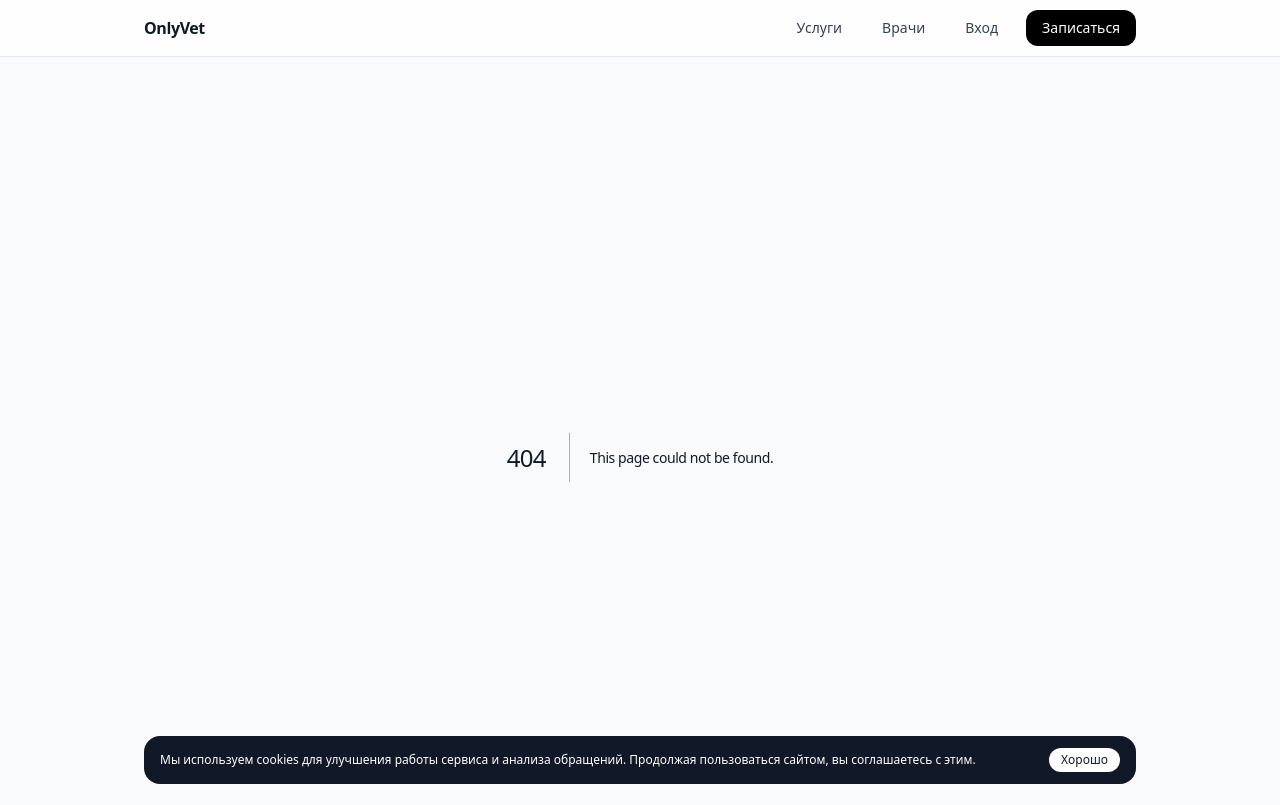
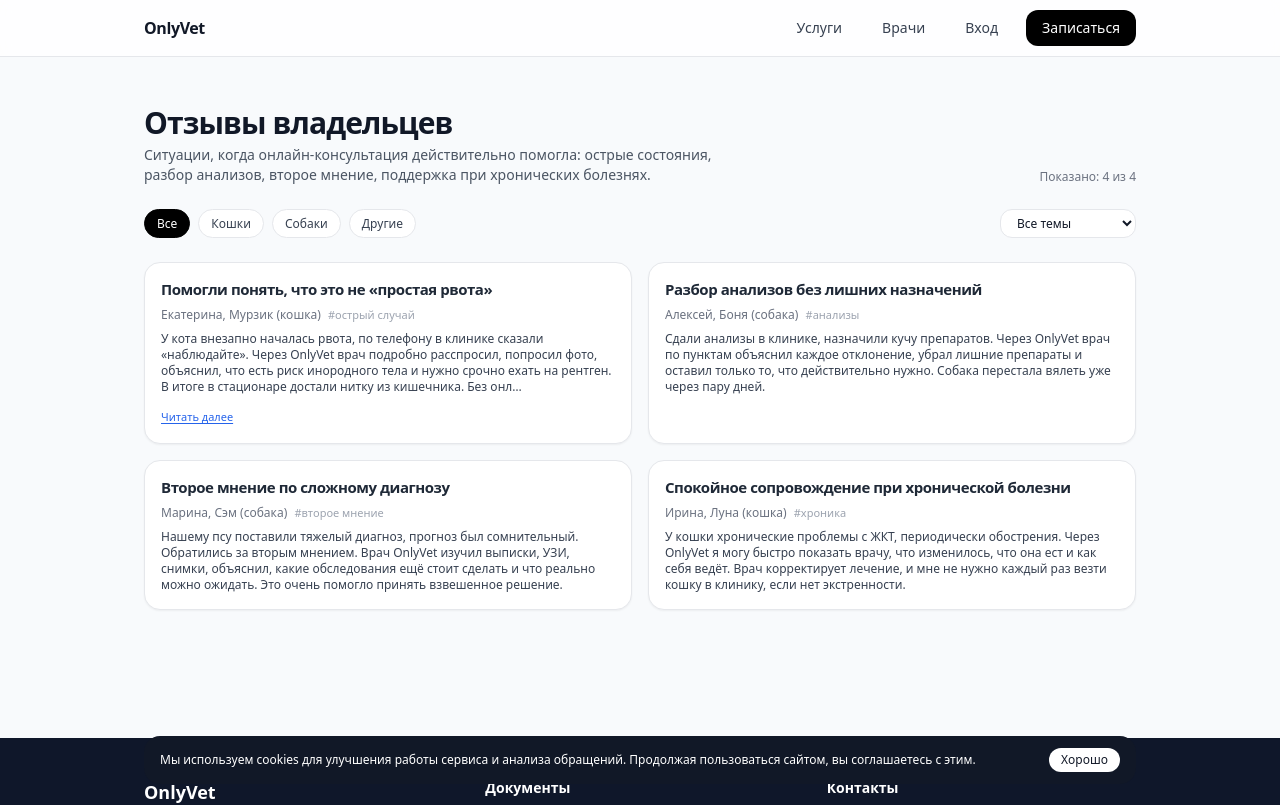
Before and after one commit to Stalser/OnlyVet3, a Next.js app: page /reviews in a window 1280 px wide. Before the commit this address had no page. Shown: the top 805 px of the page. Built offline with nearby package versions, Linux system fonts and the light colour scheme.

Commit message:
Create page.tsx

```diff
--- /dev/null
+++ b/app/reviews/page.tsx
@@ -0,0 +1,122 @@
+"use client";
+
+import { useMemo, useState } from "react";
+import { reviews } from "../../lib/reviews";
+
+const SPECIES_FILTERS = [
+  { id: "all", label: "Все" },
+  { id: "кошка", label: "Кошки" },
+  { id: "собака", label: "Собаки" },
+  { id: "другой", label: "Другие" },
+];
+
+export default function ReviewsPage() {
+  const [species, setSpecies] = useState<string>("all");
+  const [tag, setTag] = useState<string>("");
+
+  const tags = useMemo(() => {
+    const set = new Set<string>();
+    reviews.forEach((r) => r.tag && set.add(r.tag));
+    return Array.from(set);
+  }, []);
+
+  const filtered = useMemo(() => {
+    return reviews.filter((r) => {
+      if (species !== "all" && r.species !== species) return false;
+      if (tag && r.tag !== tag) return false;
+      return true;
+    });
+  }, [species, tag]);
+
+  return (
+    <main className="bg-slate-50 py-12">
+      <div className="container space-y-6">
+        <div className="flex items-end justify-between gap-3 flex-wrap">
+          <div>
+            <h1 className="text-2xl sm:text-3xl font-semibold">
+              Отзывы владельцев
+            </h1>
+            <p className="text-sm text-gray-600 max-w-xl mt-1">
+              Ситуации, когда онлайн-консультация действительно помогла:
+              острые состояния, разбор анализов, второе мнение, поддержка при
+              хронических болезнях.
+            </p>
+          </div>
+          <div className="text-xs text-gray-500">
+            Показано: {filtered.length} из {reviews.length}
+          </div>
+        </div>
+
+        {/* Фильтры */}
+        <div className="flex flex-wrap gap-2 text-xs">
+          {SPECIES_FILTERS.map((f) => (
+            <button
+              key={f.id}
+              onClick={() => setSpecies(f.id)}
+              className={[
+                "badge",
+                species === f.id ? "badge-active" : "",
+              ].join(" ")}
+            >
+              {f.label}
+            </button>
+          ))}
+          {tags.length > 0 && (
+            <select
+              className="ml-auto rounded-xl border border-gray-200 px-3 py-1 outline-none.text-xs bg-white"
+              value={tag}
+              onChange={(e) => setTag(e.target.value)}
+            >
+              <option value="">Все темы</option>
+              {tags.map((t) => (
+                <option key={t} value={t}>
+                  {t}
+                </option>
+              ))}
+            </select>
+          )}
+        </div>
+
+        {/* Список отзывов */}
+        <div className="grid md:grid-cols-2 gap-4">
+          {filtered.map((r) => (
+            <ReviewCard key={r.id} {...r} />
+          ))}
+        </div>
+      </div>
+    </main>
+  );
+}
+
+import type { Review } from "../../lib/reviews";
+import { useState } from "react";
+
+function ReviewCard(r: Review) {
+  const [expanded, setExpanded] = useState(false);
+
+  const MAX_CHARS = 260;
+  const showText =
+    expanded || r.text.length <= MAX_CHARS
+      ? r.text
+      : r.text.slice(0, MAX_CHARS) + "…";
+
+  return (
+    <article className="card p-4 flex flex-col gap-2 text-sm text-gray-800">
+      <h2 className="font-semibold text-[15px]">{r.title}</h2>
+      <div className="text-xs text-gray-500">
+        {r.ownerName}, {r.petName} ({r.species}){" "}
+        {r.tag && <span className="ml-1 text-[11px] text-gray-400">#{r.tag}</span>}
+      </div>
+      <p className="text-xs text-gray-700">{showText}</p>
+      {r.text.length > MAX_CHARS && (
+        <button
+          type="button"
+          onClick={() => setExpanded((v) => !v)}
+          className="mt-1 text-[11px] text-blue-600 underline underline-offset-2 self-start"
+        >
+          {expanded ? "Свернуть" : "Читать далее"}
+        </button>
+      )}
+    </article>
+  );
+}
```
